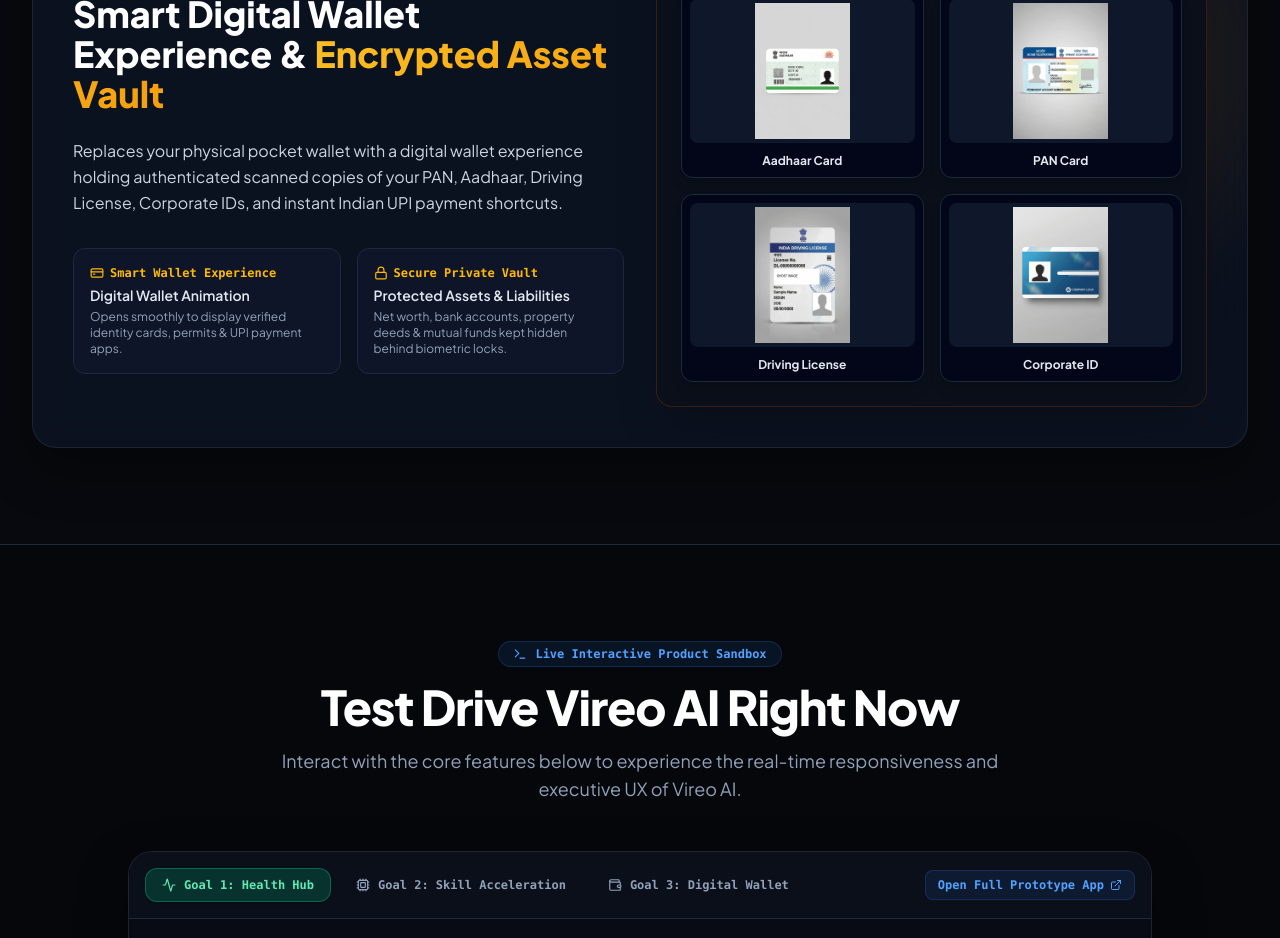
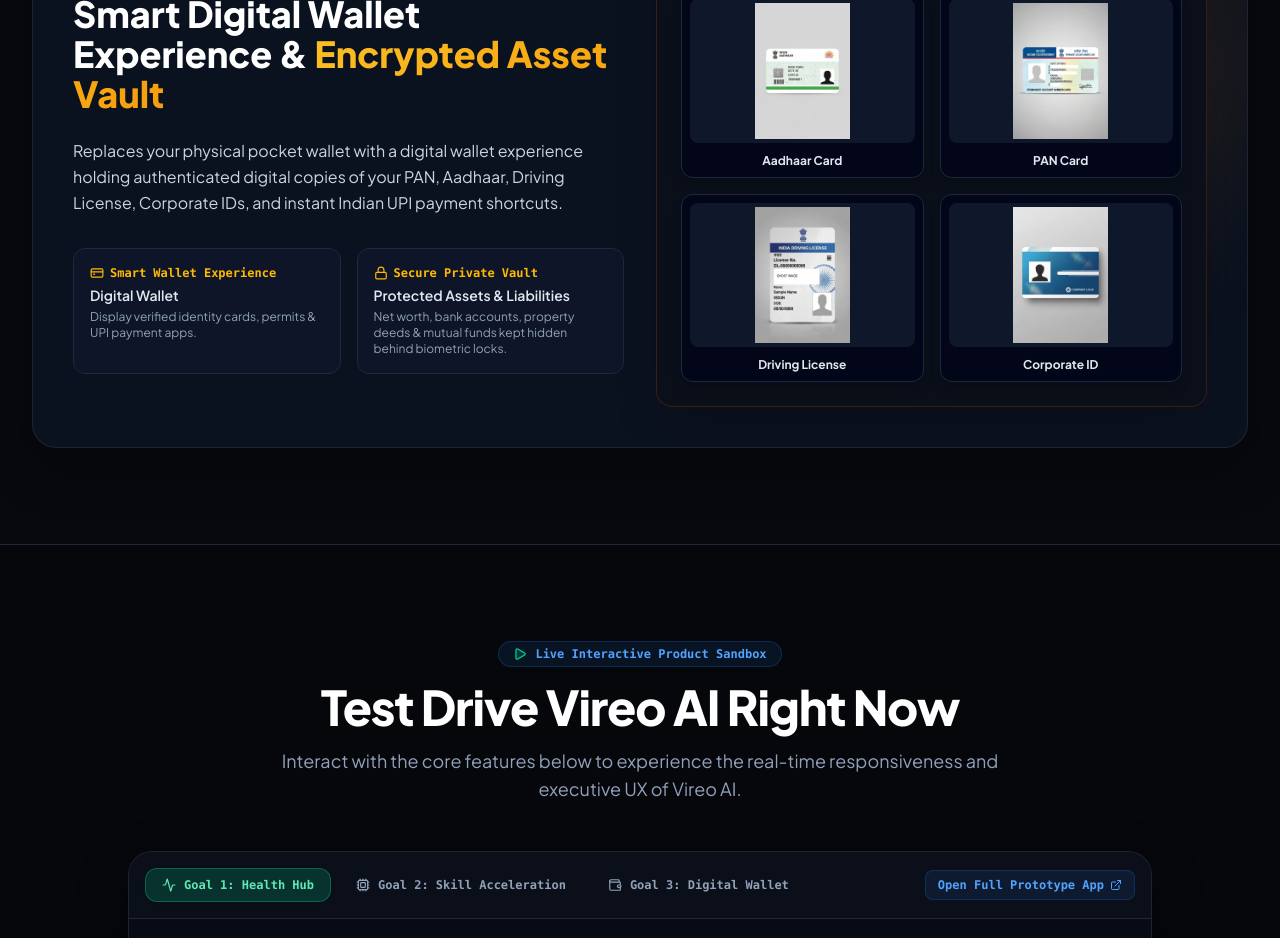
Before and after one commit to sabbisurendra-dev/Vireo-website, a React (Vite) app: page / in a window 1280 px wide. Shown: the part 2540-3478 px from the top of the page. Built offline with nearby package versions, Linux system fonts and the light colour scheme.

Commit message:
fix: update wallet feature copy text, clean up digital copies wording, and match Play icon on sandbox badge

```diff
--- a/src/components/InteractiveSandbox.tsx
+++ b/src/components/InteractiveSandbox.tsx
@@ -1,5 +1,5 @@
 import React, { useState } from 'react';
-import { Terminal, Activity, Cpu, Wallet, ExternalLink } from 'lucide-react';
+import { Activity, Cpu, Wallet, ExternalLink, Play } from 'lucide-react';
 import { HealthTab } from './sandbox/HealthTab';
 import { SkillTab } from './sandbox/SkillTab';
 import { WalletTab } from './sandbox/WalletTab';
@@ -15,7 +15,7 @@ export const InteractiveSandbox: React.FC = () => {
         {/* Section Header */}
         <div className="text-center max-w-3xl mx-auto mb-12 space-y-4">
           <div className="inline-flex items-center gap-2 px-3.5 py-1 rounded-full bg-blue-500/10 border border-blue-500/20 text-xs font-semibold text-blue-400 font-mono">
-            <Terminal className="w-3.5 h-3.5" />
+            <Play className="w-3.5 h-3.5 text-emerald-400 fill-emerald-400/20" />
             Live Interactive Product Sandbox
           </div>
           <h2 className="text-3xl sm:text-5xl font-extrabold text-white tracking-tight">
--- a/src/data/siteData.ts
+++ b/src/data/siteData.ts
@@ -122,14 +122,14 @@ export const siteConfig = {
         badge: "PILLAR 03 • DIGITAL WALLET & VAULT",
         title: "Smart Digital Wallet Experience & ",
         highlightTitle: "Encrypted Asset Vault",
-        desc: "Replaces your physical pocket wallet with a digital wallet experience holding authenticated scanned copies of your PAN, Aadhaar, Driving License, Corporate IDs, and instant Indian UPI payment shortcuts.",
+        desc: "Replaces your physical pocket wallet with a digital wallet experience holding authenticated digital copies of your PAN, Aadhaar, Driving License, Corporate IDs, and instant Indian UPI payment shortcuts.",
         accentColor: "amber",
         checkText: "Biometrically protected Assets & Liabilities ledger.",
         features: [
           {
             title: "Smart Wallet Experience",
-            subtitle: "Digital Wallet Animation",
-            desc: "Opens smoothly to display verified identity cards, permits & UPI payment apps.",
+            subtitle: "Digital Wallet",
+            desc: "Display verified identity cards, permits & UPI payment apps.",
             iconName: "CreditCard"
           },
           {
```
